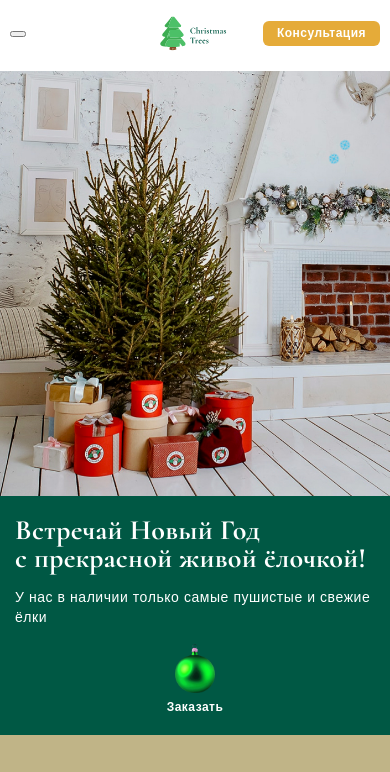
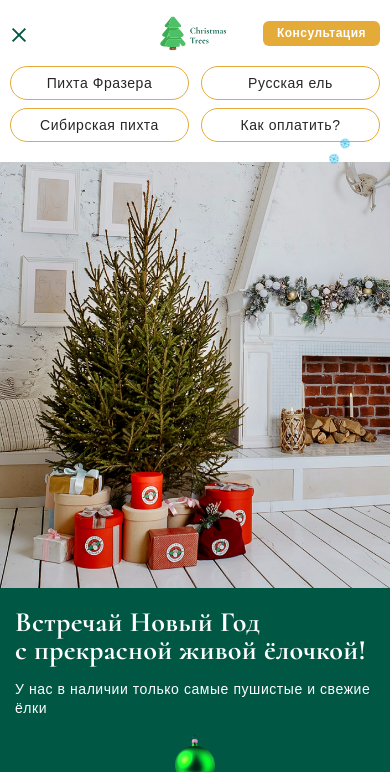
Before and after one commit to mary-ue/ChristmasTree, a plain HTML site: page index.html in a window 390 px wide. Both pictures are taken after a click on the button 18 px from the left and 33 px from the top of the page. Shown: the top 772 px of the page. Drawn offline with Linux system fonts and the light colour scheme.

Commit message:
add burger

```diff
--- a/index.html
+++ b/index.html
@@ -26,7 +26,8 @@
   <link rel="stylesheet" href="style/normalize.css">
   <link rel="stylesheet" href="style/main.css">
 
-  <script src="garland/garland.js" defer></script>
+  <script src="script/burger.js" defer></script>
+  <!-- <script src="garland/garland.js" defer></script> -->
   <script src="snow/snow.js" defer></script>
 
 </head>
@@ -44,16 +45,16 @@
       <nav class="header__navigation navigation">
         <ul class="navigation__list">
           <li class="navigation__item">
-            <a href="" class="navigation__link">Пихта Фразера</a>
+            <a href="#one" class="navigation__link">Пихта Фразера</a>
           </li>
           <li class="navigation__item">
-            <a href="" class="navigation__link">Русская ель</a>
+            <a href="#two" class="navigation__link">Русская ель</a>
           </li>
           <li class="navigation__item">
-            <a href="" class="navigation__link">Сибирская пихта</a>
+            <a href="#three" class="navigation__link">Сибирская пихта</a>
           </li>
           <li class="navigation__item">
-            <a href="" class="navigation__link">Как оплатить?</a>
+            <a href="#pay" class="navigation__link">Как оплатить?</a>
           </li>
         </ul>
       </nav>
@@ -150,7 +151,7 @@
         <img class="product__picture" src="img/fraser-fir.jpg" width="630" height="590" alt="Сибирская пихта">
       </div>
     </section>
-    <section class="pay">
+    <section class="pay" id="pay">
       <div class="container">
         <h2 class="pay__title">Как можно оплатить</h2>
         <ul class="pay__list">
--- /dev/null
+++ b/script/burger.js
@@ -0,0 +1,7 @@
+const burger = document.querySelector('.burger');
+const navigation = document.querySelector('.navigation');
+
+burger.addEventListener('click', () => {
+  burger.classList.toggle('burger_active');
+  navigation.classList.toggle('navigation_active');
+});
--- a/style/burger.css
+++ b/style/burger.css
@@ -1,5 +1,60 @@
 .burger {
+  position: relative;
   display: none;
+  --width: 21px;
+  --height: 14px;
+  --size-line: 2px;
+  --color: var(--main-bg-color);
+  width: var(--width);
+  height: var(--height);
+  cursor: pointer;
+  background-color: transparent;
+  border: none;
+}
+
+.burger__line {
+  position: absolute;
+  left: 0;
+  right: 0;
+  top: 50%;
+  height: var(--size-line);
+  transform: translateY(-50%) scale(1);
+  background-color: var(--color);
+  transition: transform .3s ease;
+}
+
+.burger::before,
+.burger::after {
+  content: '';
+  position: absolute;
+  left: 0;
+  right: 0;
+  height: var(--size-line);
+  background-color: var(--color);
+  transition: transform .3s ease, top .3s ease;
+}
+
+.burger::before {
+  top: 0;
+}
+
+.burger::after {
+  top: calc(100% - var(--size-line));
+}
+
+.burger_active .burger__line {
+  transform: translateY(-50%) scale(0);
+}
+
+.burger_active::before {
+  top: 50%;
+  transform: rotate(-45deg);
+}
+
+.burger_active::after {
+  top: 50%;
+  transform: rotate(45deg);
+  /* bottom: auto; */
 }
 
 @media (max-width: 1000px) {
@@ -7,3 +62,10 @@
     display: block;
   }
 }
+
+@media (max-width: 580px) {
+  .burger {
+    --width: 18px;
+    --height: 12px;
+  }
+}
--- a/style/default.css
+++ b/style/default.css
@@ -9,6 +9,7 @@
 
 html {
   box-sizing: border-box;
+  scroll-behavior: smooth;
 }
 
 *,
```
